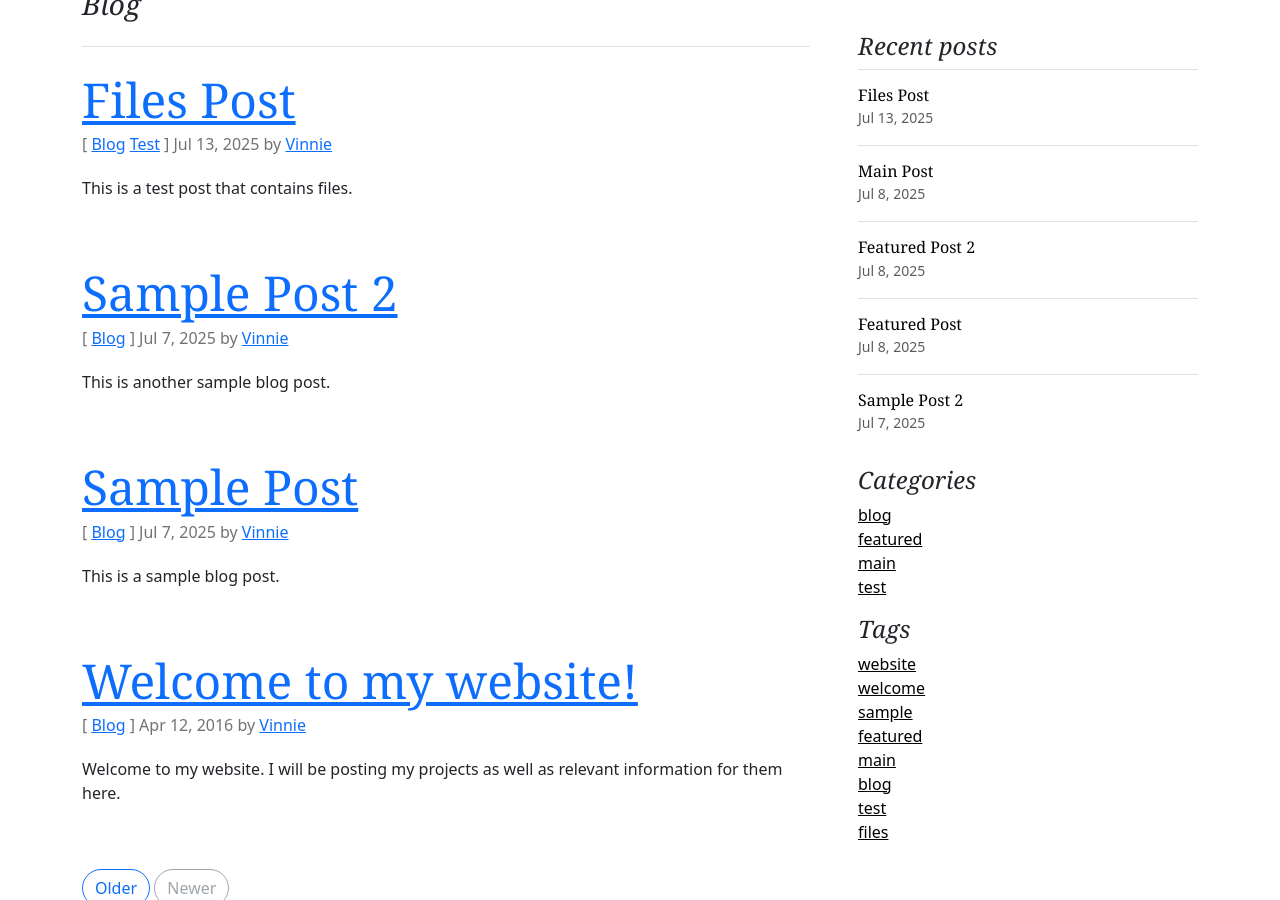
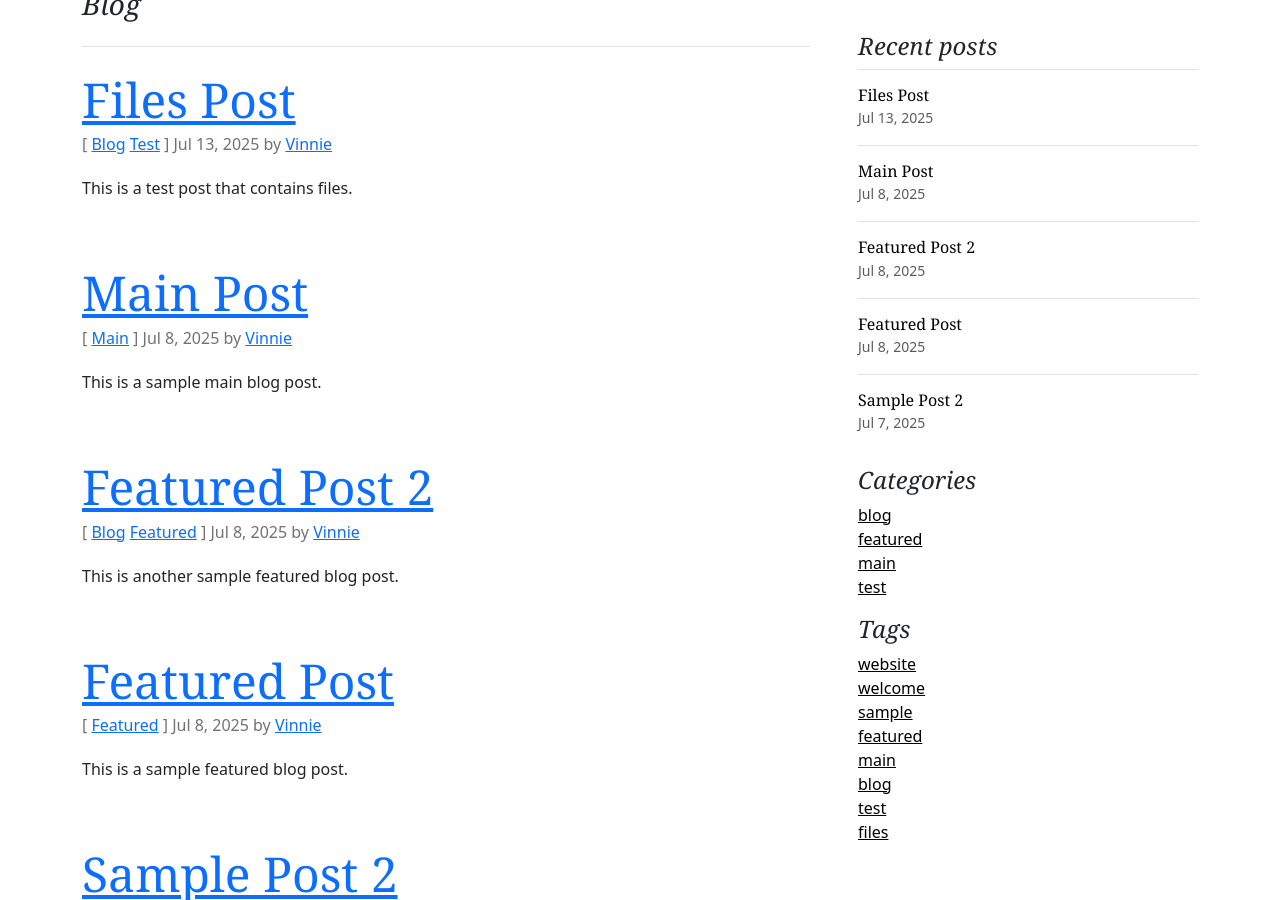
Before and after one commit to CoolV1994/Template-Bootstrap-5, a Jekyll site: the page built from blog.html, in a window 1280 px wide and 900 px high, scrolled down 697 px. Built offline with Jekyll 4.4.1, drawn with Linux system fonts in a browser that asks for light colours.

Commit message:
Update blog.html

```diff
--- a/blog.html
+++ b/blog.html
@@ -9,20 +9,21 @@ sidebar:
   - tags
 ---
 
+{% comment %}Array of Post IDs in Main & Featured section{% endcomment %}
+{% assign posts_skip = '' %}
+
 <!-- Start Main -->
-{% for post in site.posts %}
-{% if post.categories contains 'main' %}
+{% for post in site.categories['main'] %}
+{% assign posts_skip = posts_skip | push: post.id %}
 {% include posts_main.html post=post %}
-{% endif %}
 {% endfor %}
 <!-- End Main -->
 
 <!-- Start Featured -->
 <div class="row mb-2">
-{% for post in site.posts %}
-{% if post.categories contains 'featured' %}
+{% for post in site.categories['featured'] %}
+{% assign posts_skip = posts_skip | push: post.id %}
 {% include posts_featured.html post=post %}
-{% endif %}
 {% endfor %}
 </div>
 <!-- End Featured -->
@@ -34,7 +35,7 @@ sidebar:
 
 <!-- Start Posts -->
 {% for post in site.posts %}
-{% unless post.categories contains 'featured' or post.categories contains 'main' %}
+{% unless posts_skip contains post.id %}
 {% include posts.html post=post %}
 {% endunless %}
 {% endfor %}
```
